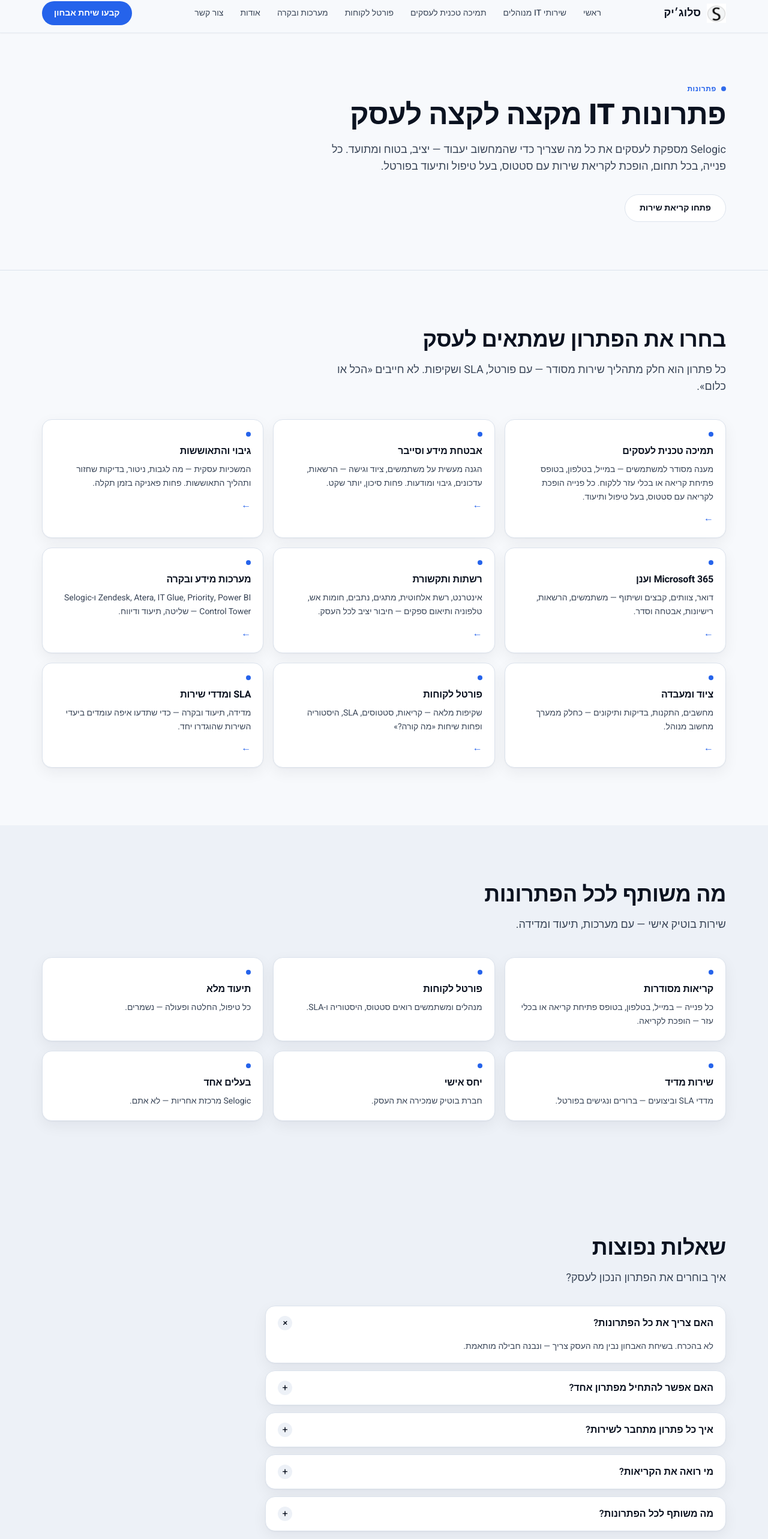
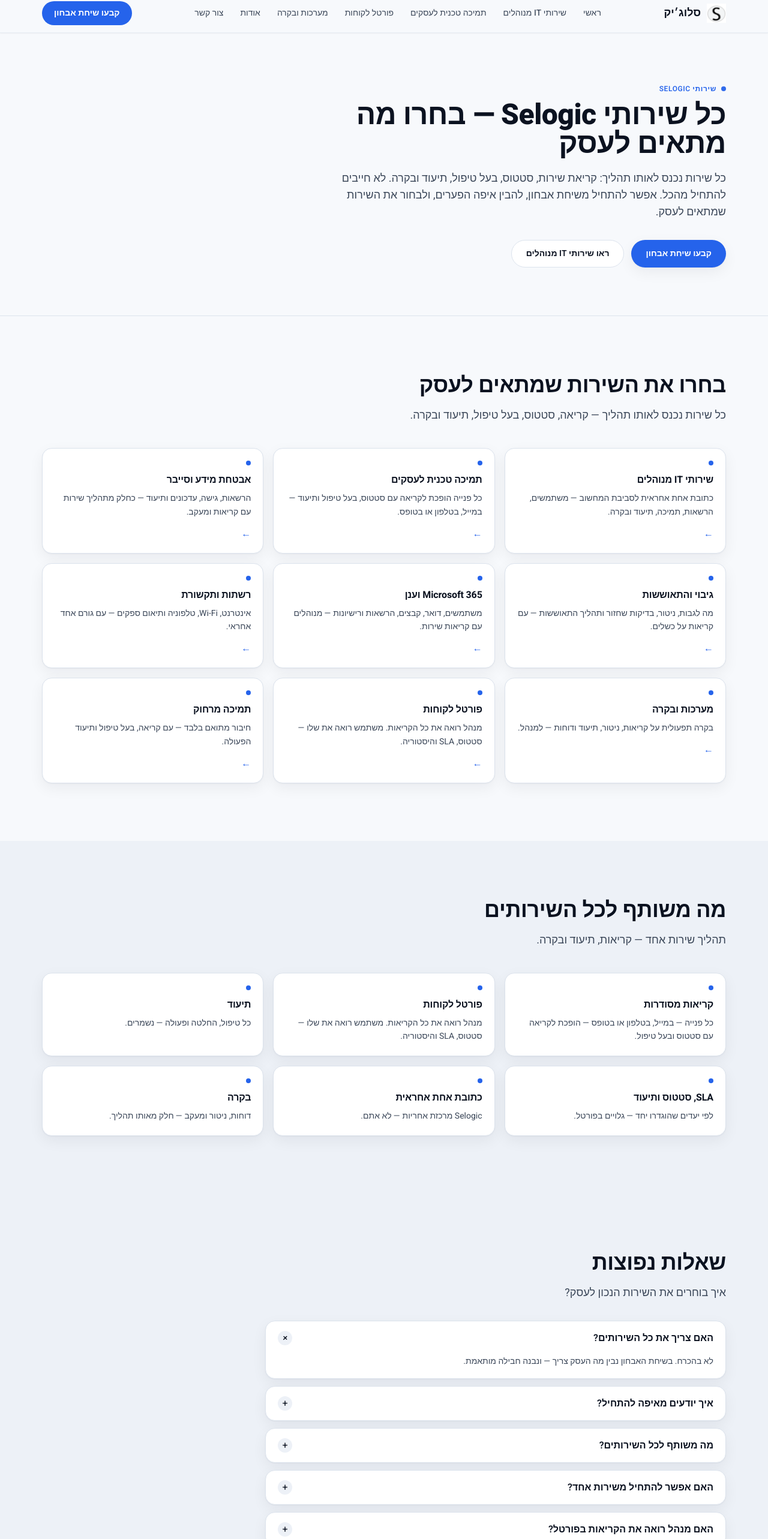
Before and after one commit to doron10-dev/selogic-website, a Next.js app: page /solutions in a window 1280 px wide. Shown: the part 47-2613 px from the top of the page at 60% size. Built offline with nearby package versions, Linux system fonts and the light colour scheme.

Commit message:
content: refine remote support and solutions hub copy
Co-authored-by: Cursor <cursoragent@cursor.com>

```diff
--- a/src/app/solutions/page.tsx
+++ b/src/app/solutions/page.tsx
@@ -5,47 +5,45 @@ import { PageFaq } from "@/components/page-faq";
 import { PageHero } from "@/components/page-hero";
 import { Section, SectionHeading } from "@/components/section";
 import { defaultFinalCta } from "@/data/shared";
-import { solutionsHubCards, solutionsHubFaq } from "@/data/pages/solutions-hub";
+import {
+  solutionsHubCards,
+  solutionsHubCardsSection,
+  solutionsHubFaq,
+  solutionsHubHero,
+  solutionsHubMetadata,
+  solutionsHubSharedSection,
+} from "@/data/pages/solutions-hub";
 
 export const metadata: Metadata = {
-  title: "פתרונות | Selogic",
-  description:
-    "פתרונות IT מקצה לקצה — תמיכה, אבטחה, גיבוי, Microsoft 365, רשתות, מערכות בקרה, פורטל לקוחות ו-SLA.",
+  title: solutionsHubMetadata.title,
+  description: solutionsHubMetadata.description,
 };
 
 export default function Page() {
   return (
     <>
       <PageHero
-        eyebrow="פתרונות"
-        title="פתרונות IT מקצה לקצה לעסק"
-        intro="Selogic מספקת לעסקים את כל מה שצריך כדי שהמחשוב יעבוד — יציב, בטוח ומתועד. כל פנייה, בכל תחום, הופכת לקריאת שירות עם סטטוס, בעל טיפול ותיעוד בפורטל."
+        eyebrow={solutionsHubHero.eyebrow}
+        title={solutionsHubHero.title}
+        intro={solutionsHubHero.intro}
+        primaryCta={solutionsHubHero.primaryCta}
+        secondaryCta={solutionsHubHero.secondaryCta}
       />
 
       <Section tone="paper">
         <SectionHeading
-          title="בחרו את הפתרון שמתאים לעסק"
-          body="כל פתרון הוא חלק מתהליך שירות מסודר — עם פורטל, SLA ושקיפות. לא חייבים «הכל או כלום»."
+          title={solutionsHubCardsSection.title}
+          body={solutionsHubCardsSection.body}
         />
         <CardGrid items={solutionsHubCards} cols={3} />
       </Section>
 
       <Section tone="mute">
         <SectionHeading
-          title="מה משותף לכל הפתרונות"
-          body="שירות בוטיק אישי — עם מערכות, תיעוד ומדידה."
+          title={solutionsHubSharedSection.title}
+          body={solutionsHubSharedSection.body}
         />
-        <CardGrid
-          items={[
-            { title: "קריאות מסודרות", body: "כל פנייה — במייל, בטלפון, בטופס פתיחת קריאה או בכלי עזר — הופכת לקריאה." },
-            { title: "פורטל לקוחות", body: "מנהלים ומשתמשים רואים סטטוס, היסטוריה ו-SLA." },
-            { title: "תיעוד מלא", body: "כל טיפול, החלטה ופעולה — נשמרים." },
-            { title: "שירות מדיד", body: "מדדי SLA וביצועים — ברורים ונגישים בפורטל." },
-            { title: "יחס אישי", body: "חברת בוטיק שמכירה את העסק." },
-            { title: "בעלים אחד", body: "Selogic מרכזת אחריות — לא אתם." },
-          ]}
-          cols={3}
-        />
+        <CardGrid items={solutionsHubSharedSection.items} cols={3} />
       </Section>
 
       <PageFaq
--- a/src/data/pages/solutions-hub.ts
+++ b/src/data/pages/solutions-hub.ts
@@ -1,76 +1,110 @@
-import type { CardItem } from "@/types/service-page";
+import { siteUrls } from "@/data/contact";
+import type { CardItem, HeroCtaLink } from "@/types/service-page";
+
+export const solutionsHubHero = {
+  eyebrow: "שירותי Selogic",
+  title: "כל שירותי Selogic — בחרו מה מתאים לעסק",
+  intro:
+    "כל שירות נכנס לאותו תהליך: קריאת שירות, סטטוס, בעל טיפול, תיעוד ובקרה. לא חייבים להתחיל מהכל. אפשר להתחיל משיחת אבחון, להבין איפה הפערים, ולבחור את השירות שמתאים לעסק.",
+  primaryCta: { label: "קבעו שיחת אבחון", href: siteUrls.contactDiagnosis } satisfies HeroCtaLink,
+  secondaryCta: { label: "ראו שירותי IT מנוהלים", href: "/managed-it-services" } satisfies HeroCtaLink,
+};
+
+export const solutionsHubCardsSection = {
+  title: "בחרו את השירות שמתאים לעסק",
+  body: "כל שירות נכנס לאותו תהליך — קריאה, סטטוס, בעל טיפול, תיעוד ובקרה.",
+};
 
 export const solutionsHubCards: CardItem[] = [
   {
+    title: "שירותי IT מנוהלים",
+    body: "כתובת אחת אחראית לסביבת המחשוב — משתמשים, הרשאות, תמיכה, תיעוד ובקרה.",
+    href: "/managed-it-services",
+  },
+  {
     title: "תמיכה טכנית לעסקים",
-    body: "מענה מסודר למשתמשים — במייל, בטלפון, בטופס פתיחת קריאה או בכלי עזר ללקוח. כל פנייה הופכת לקריאה עם סטטוס, בעל טיפול ותיעוד.",
+    body: "כל פנייה הופכת לקריאה עם סטטוס, בעל טיפול ותיעוד — במייל, בטלפון או בטופס.",
     href: "/technical-support",
   },
   {
     title: "אבטחת מידע וסייבר",
-    body: "הגנה מעשית על משתמשים, ציוד וגישה — הרשאות, עדכונים, גיבוי ומודעות. פחות סיכון, יותר שקט.",
+    body: "הרשאות, גישה, עדכונים ותיעוד — כחלק מתהליך שירות עם קריאות ומעקב.",
     href: "/solutions/cybersecurity",
   },
   {
     title: "גיבוי והתאוששות",
-    body: "המשכיות עסקית — מה לגבות, ניטור, בדיקות שחזור ותהליך התאוששות. פחות פאניקה בזמן תקלה.",
+    body: "מה לגבות, ניטור, בדיקות שחזור ותהליך התאוששות — עם קריאות על כשלים.",
     href: "/solutions/backup-and-recovery",
   },
   {
     title: "Microsoft 365 וענן",
-    body: "דואר, צוותים, קבצים ושיתוף — משתמשים, הרשאות, רישיונות, אבטחה וסדר.",
+    body: "משתמשים, דואר, קבצים, הרשאות ורישיונות — מנוהלים עם קריאות שירות.",
     href: "/solutions/microsoft-365-and-cloud",
   },
   {
     title: "רשתות ותקשורת",
-    body: "אינטרנט, רשת אלחוטית, מתגים, נתבים, חומות אש, טלפוניה ותיאום ספקים — חיבור יציב לכל העסק.",
+    body: "אינטרנט, Wi-Fi, טלפוניה ותיאום ספקים — עם גורם אחד אחראי.",
     href: "/solutions/networks-and-communication",
   },
   {
-    title: "מערכות מידע ובקרה",
-    body: "Zendesk, Atera, IT Glue, Priority, Power BI ו-Selogic Control Tower — שליטה, תיעוד ודיווח.",
+    title: "מערכות ובקרה",
+    body: "בקרה תפעולית על קריאות, ניטור, תיעוד ודוחות — למנהל.",
     href: "/information-systems-and-control",
   },
   {
-    title: "ציוד ומעבדה",
-    body: "מחשבים, התקנות, בדיקות ותיקונים — כחלק ממערך מחשוב מנוהל.",
-    href: "/managed-it-services",
-  },
-  {
     title: "פורטל לקוחות",
-    body: "שקיפות מלאה — קריאות, סטטוסים, SLA, היסטוריה ופחות שיחות «מה קורה?»",
+    body: "מנהל רואה את כל הקריאות. משתמש רואה את שלו — סטטוס, SLA והיסטוריה.",
     href: "/client-portal",
   },
   {
-    title: "SLA ומדדי שירות",
-    body: "מדידה, תיעוד ובקרה — כדי שתדעו איפה עומדים ביעדי השירות שהוגדרו יחד.",
-    href: "/managed-it-services",
+    title: "תמיכה מרחוק",
+    body: "חיבור מתואם בלבד — עם קריאה, בעל טיפול ותיעוד הפעולה.",
+    href: "/remote-support",
   },
 ];
 
+export const solutionsHubSharedSection = {
+  title: "מה משותף לכל השירותים",
+  body: "תהליך שירות אחד — קריאות, תיעוד ובקרה.",
+  items: [
+    { title: "קריאות מסודרות", body: "כל פנייה — במייל, בטלפון או בטופס — הופכת לקריאה עם סטטוס ובעל טיפול." },
+    { title: "פורטל לקוחות", body: "מנהל רואה את כל הקריאות. משתמש רואה את שלו — סטטוס, SLA והיסטוריה." },
+    { title: "תיעוד", body: "כל טיפול, החלטה ופעולה — נשמרים." },
+    { title: "SLA, סטטוס ותיעוד", body: "לפי יעדים שהוגדרו יחד — גלויים בפורטל." },
+    { title: "כתובת אחת אחראית", body: "Selogic מרכזת אחריות — לא אתם." },
+    { title: "בקרה", body: "דוחות, ניטור ומעקב — חלק מאותו תהליך." },
+  ] satisfies CardItem[],
+};
+
 export const solutionsHubFaq = {
   title: "שאלות נפוצות",
-  body: "איך בוחרים את הפתרון הנכון לעסק?",
+  body: "איך בוחרים את השירות הנכון לעסק?",
   items: [
     {
-      q: "האם צריך את כל הפתרונות?",
+      q: "האם צריך את כל השירותים?",
       a: "לא בהכרח. בשיחת האבחון נבין מה העסק צריך — ונבנה חבילה מותאמת.",
     },
     {
-      q: "האם אפשר להתחיל מפתרון אחד?",
-      a: "כן. הרבה לקוחות מתחילים מתמיכה ומחשוב מנוהל, ומרחיבים לפי הצורך.",
+      q: "איך יודעים מאיפה להתחיל?",
+      a: "משיחת אבחון — מבינים איפה הפערים, ובוחרים את השירות שמתאים. הרבה מתחילים מ-IT מנוהל או תמיכה.",
     },
     {
-      q: "איך כל פתרון מתחבר לשירות?",
-      a: "כל פנייה — בכל תחום — הופכת לקריאה מסודרת עם סטטוס, בעל טיפול ותיעוד בפורטל.",
+      q: "מה משותף לכל השירותים?",
+      a: "קריאה, סטטוס, בעל טיפול, תיעוד ובקרה — בפורטל, לפי יעדים שהוגדרו יחד.",
     },
     {
-      q: "מי רואה את הקריאות?",
-      a: "מנהל רואה את כל קריאות הארגון. משתמש רואה את הקריאות שלו.",
+      q: "האם אפשר להתחיל משירות אחד?",
+      a: "כן. הרבה לקוחות מתחילים מתמיכה או IT מנוהל, ומרחיבים לפי הצורך.",
     },
     {
-      q: "מה משותף לכל הפתרונות?",
-      a: "שירות בוטיק אישי, פורטל שקוף, תיעוד מלא, SLA מדיד וגורם אחד שמרכז אחריות.",
+      q: "האם מנהל רואה את הקריאות בפורטל?",
+      a: "כן. מנהל רואה את כל קריאות הארגון — סטטוס, SLA, תיעוד והיסטוריה.",
     },
   ],
 };
+
+export const solutionsHubMetadata = {
+  title: "שירותי Selogic | Selogic",
+  description:
+    "שירותי IT לעסקים — IT מנוהל, תמיכה, אבטחה, גיבוי, Microsoft 365, רשתות, בקרה, פורטל לקוחות ותמיכה מרחוק. כל שירות עם קריאות, סטטוס ותיעוד.",
+};
```
Also changed, not shown: src/data/pages/remote-support.ts (+38 -37 lines).
